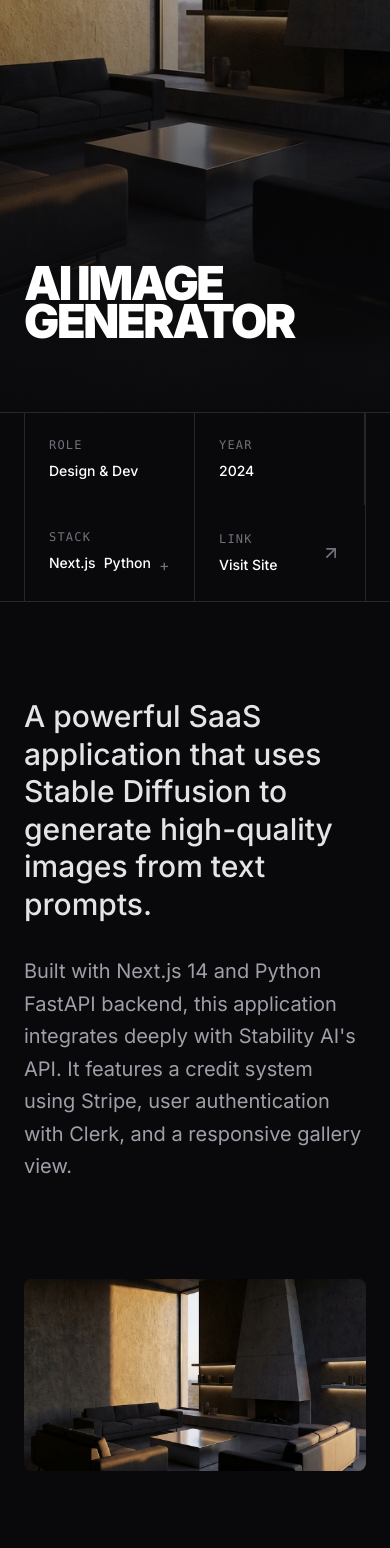
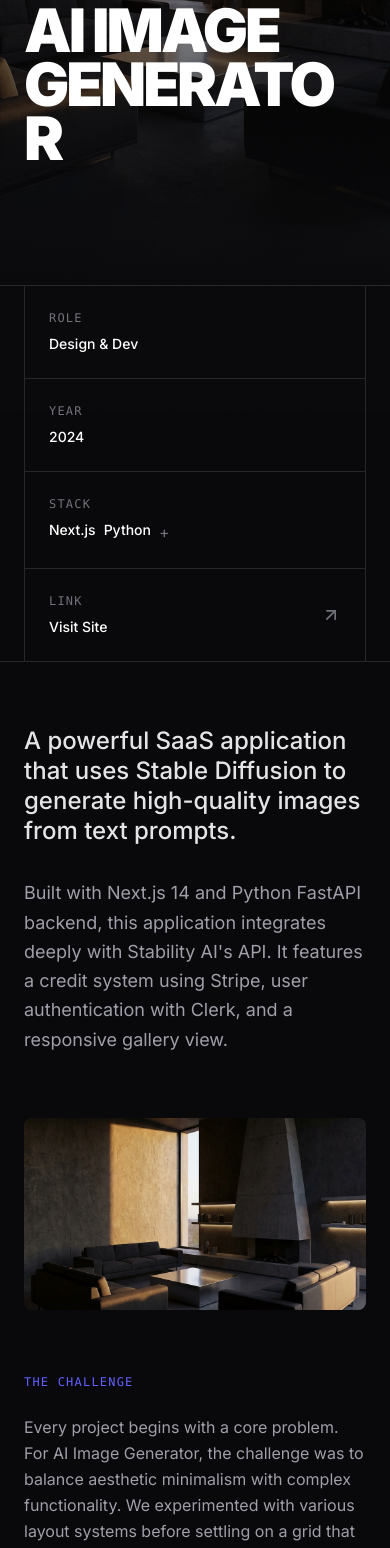
Before and after one commit to dilshandevxx/portfolio-upwork-my-work, a Next.js app: page /projects/1 in a window 390 px wide. Shown: the part 432-1980 px from the top of the page. Built offline with nearby package versions, Linux system fonts and the light colour scheme; a web font is replaced by a local one.

Commit message:
initial commit

```diff
--- a/app/projects/[id]/page.tsx
+++ b/app/projects/[id]/page.tsx
@@ -44,7 +44,7 @@ export default function ProjectDetailsPage({ params }: { params: Promise<{ id: s
       </div>
 
       {/* Hero Section */}
-      <div ref={containerRef} className="relative h-screen w-full overflow-hidden">
+      <div ref={containerRef} className="relative h-[85vh] md:h-screen w-full overflow-hidden">
          <motion.div style={{ y, opacity }} className="absolute inset-0 w-full h-full">
             <Image
                 src={project.image}
@@ -57,14 +57,14 @@ export default function ProjectDetailsPage({ params }: { params: Promise<{ id: s
             <div className="absolute inset-0 bg-gradient-to-t from-zinc-950 via-transparent to-transparent" />
          </motion.div>
 
-         <div className="absolute bottom-0 left-0 w-full p-6 md:p-12 pb-12">
+         <div className="absolute bottom-0 left-0 w-full p-6 pb-24 md:p-12 md:pb-12">
              <div className="max-w-[90rem] mx-auto">
                  <motion.div
                     initial={{ opacity: 0, y: 50 }}
                     animate={{ opacity: 1, y: 0 }}
                     transition={{ duration: 0.8, delay: 0.2 }}
                  >
-                     <h1 className="text-[12vw] md:text-[9vw] font-black uppercase leading-[0.8] tracking-tighter mb-6">
+                     <h1 className="text-6xl md:text-[9vw] font-black uppercase leading-[0.9] md:leading-[0.8] tracking-tighter mb-6 break-words">
                         {project.title}
                      </h1>
                  </motion.div>
@@ -75,19 +75,19 @@ export default function ProjectDetailsPage({ params }: { params: Promise<{ id: s
       {/* Data Strip - The "Stats" Bar */}
       <div className="border-t border-b border-zinc-800 bg-zinc-950 relative z-10">
           <div className="max-w-[90rem] mx-auto px-6 md:px-12">
-              <div className="grid grid-cols-2 lg:grid-cols-4 divide-x divide-zinc-800 border-x border-zinc-800">
+              <div className="grid grid-cols-1 md:grid-cols-2 lg:grid-cols-4 md:divide-x divide-zinc-800 border-x border-zinc-800">
 
-                  <div className="p-6 md:p-8">
+                  <div className="p-6 md:p-8 border-b md:border-b-0 border-zinc-800">
                       <h3 className="text-xs font-mono text-zinc-500 uppercase tracking-widest mb-2">Role</h3>
                       <p className="text-sm md:text-base font-medium">Design & Dev</p>
                   </div>
 
-                  <div className="p-6 md:p-8">
+                  <div className="p-6 md:p-8 border-b md:border-b-0 border-zinc-800">
                       <h3 className="text-xs font-mono text-zinc-500 uppercase tracking-widest mb-2">Year</h3>
                       <p className="text-sm md:text-base font-medium">{project.year}</p>
                   </div>
 
-                  <div className="p-6 md:p-8">
+                  <div className="p-6 md:p-8 border-b md:border-b-0 border-zinc-800">
                        <h3 className="text-xs font-mono text-zinc-500 uppercase tracking-widest mb-2">Stack</h3>
                        <div className="flex flex-wrap gap-2">
                            {project.tags.slice(0, 2).map((tag) => (
@@ -121,44 +121,44 @@ export default function ProjectDetailsPage({ params }: { params: Promise<{ id: s
       </div>
 
       {/* Visual Story Content */}
-      <div className="max-w-5xl mx-auto px-6 py-24 md:py-40">
+      <div className="max-w-5xl mx-auto px-6 py-16 md:py-40">
 
           {/* Intro Text */}
-          <div className="mb-24 md:mb-32">
-               <h2 className="text-3xl md:text-5xl font-medium leading-tight md:leading-tight text-zinc-200">
+          <div className="mb-16 md:mb-32">
+               <h2 className="text-2xl md:text-5xl font-medium leading-tight md:leading-tight text-zinc-200">
                   {project.description}
                </h2>
                {project.longDescription && (
-                  <p className="mt-8 text-xl text-zinc-400 leading-relaxed max-w-3xl">
+                  <p className="mt-8 text-lg md:text-xl text-zinc-400 leading-relaxed max-w-3xl">
                       {project.longDescription}
                   </p>
                )}
           </div>
 
           {/* Full Width Image 1 */}
-          <div className="relative w-full aspect-video md:aspect-[21/9] bg-zinc-900 rounded-lg overflow-hidden mb-24 md:mb-32">
+          <div className="relative w-full aspect-video md:aspect-[21/9] bg-zinc-900 rounded-lg overflow-hidden mb-16 md:mb-32">
               <Image src={project.image} alt="Detail" fill className="object-cover" />
           </div>
 
           {/* Story Text Block */}
-          <div className="grid grid-cols-1 md:grid-cols-2 gap-12 md:gap-24 mb-24 md:mb-32 items-center">
+          <div className="grid grid-cols-1 md:grid-cols-2 gap-12 md:gap-24 mb-16 md:mb-32 items-center">
                <div>
                    <h3 className="text-xs font-mono text-indigo-500 uppercase tracking-widest mb-6">The Challenge</h3>
-                   <p className="text-lg text-zinc-400 leading-relaxed">
+                   <p className="text-base md:text-lg text-zinc-400 leading-relaxed">
                        Every project begins with a core problem. For {project.title}, the challenge was to balance aesthetic minimalism with complex functionality.
                        We experimented with various layout systems before settling on a grid that adapts effectively to different content types.
                    </p>
                </div>
-               <div>
-                    {/* Placeholder for a secondary detail image or graphic */}
-                    <div className="aspect-square bg-zinc-900 rounded-lg overflow-hidden relative grayscale hover:grayscale-0 transition-all duration-500">
-                        <Image src={project.image} alt="Detail" fill className="object-cover" />
-                    </div>
+               <div className="hidden md:block">
+                     {/* Placeholder for a secondary detail image or graphic - Hidden on mobile to save space */}
+                     <div className="aspect-square bg-zinc-900 rounded-lg overflow-hidden relative grayscale hover:grayscale-0 transition-all duration-500">
+                         <Image src={project.image} alt="Detail" fill className="object-cover" />
+                     </div>
                </div>
           </div>
 
           {/* Large Vertical Image */}
-          <div className="flex justify-center mb-24 md:mb-32">
+          <div className="flex justify-center mb-16 md:mb-32">
               <div className="relative w-full md:w-2/3 aspect-[4/5] bg-zinc-900 rounded-lg overflow-hidden">
                    <Image src={project.image} alt="Mobile View" fill className="object-cover" />
               </div>
@@ -167,7 +167,7 @@ export default function ProjectDetailsPage({ params }: { params: Promise<{ id: s
            {/* Conclusion */}
            <div className="text-center max-w-2xl mx-auto mb-12">
                <h3 className="text-xs font-mono text-indigo-500 uppercase tracking-widest mb-6">The Outcome</h3>
-                <p className="text-lg text-zinc-400 leading-relaxed">
+                <p className="text-base md:text-lg text-zinc-400 leading-relaxed">
                      The final result is a robust, scalable platform that not only meets the client's needs but exceeds user expectations in performance and usability.
                 </p>
                 {project.github && (
@@ -182,10 +182,10 @@ export default function ProjectDetailsPage({ params }: { params: Promise<{ id: s
 
       {/* Next Project Footer */}
       <div className="border-t border-zinc-800 bg-zinc-900/50">
-          <Link href={`/projects/${nextProject.id}`} className="block group relative overflow-hidden py-32 md:py-48 px-6 md:px-12 text-center">
+          <Link href={`/projects/${nextProject.id}`} className="block group relative overflow-hidden py-24 md:py-48 px-6 md:px-12 text-center">
                <div className="relative z-10 transition-transform duration-500 group-hover:-translate-y-4">
                    <p className="text-sm font-mono text-zinc-500 uppercase tracking-widest mb-4">Next Project</p>
-                   <h2 className="text-6xl md:text-9xl font-black uppercase text-white tracking-tighter">
+                   <h2 className="text-4xl md:text-9xl font-black uppercase text-white tracking-tighter">
                        {nextProject.title}
                    </h2>
                </div>
```
